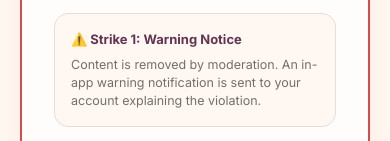
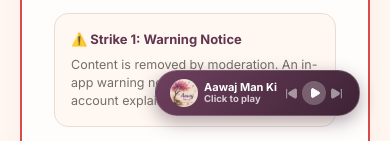
Before and after one commit to caryanamPratikp/mann_ki_aawaj-frontend, a React (Vite) app: page / in a window 390 px wide. Both pictures are taken after a click on the element "Community Guidelines". Shown: the part 632-773 px from the top of the page. Built offline with nearby package versions, Linux system fonts and the light colour scheme; no server answers; a web font is replaced by a local one.

Commit message:
music ui updt

```diff
--- a/src/components/layout/PublicLayout.jsx
+++ b/src/components/layout/PublicLayout.jsx
@@ -3,6 +3,7 @@ import { LogIn, Home, Menu, X } from 'lucide-react';
 import { Footer } from './Footer.jsx';
 import { useAuth } from '../../context/AuthContext.jsx';
 import { useLanguage } from '../../context/LanguageContext.jsx';
+import { MoodMusicWidget } from '../music/MoodMusicWidget.jsx';
 import logoMKA from '../../assets/logo_MKA.png';
 
 export function PublicLayout({ children, activeRoute, onNavigate }) {
@@ -242,6 +243,7 @@ export function PublicLayout({ children, activeRoute, onNavigate }) {
 
       <main style={{ flex: 1, overflowX: 'hidden' }}>{children}</main>
       <Footer onNavigate={onNavigate} />
+      {activeRoute !== '/music' && <MoodMusicWidget />}
     </div>
   );
 }
--- a/src/components/music/MoodMusicWidget.jsx
+++ b/src/components/music/MoodMusicWidget.jsx
@@ -3,6 +3,7 @@ import { createPortal } from 'react-dom';
 import { LoaderCircle, Music2, Pause, Play, Repeat, Repeat1, Shuffle, SkipBack, SkipForward, Volume2, VolumeX, X } from 'lucide-react';
 import { useMoodMusic } from '../../context/MoodMusicContext.jsx';
 import defaultCover from '../../assets/music-cover.jpg';
+import { apiMusicService } from '../../services/apiMusicService.js';
 import '../../styles/music.css';
 import { getListeningMoodOption } from '../../config/musicMoods.js';
 
@@ -61,9 +62,27 @@ export function MoodMusicWidget() {
     };
   }, [isWidgetOpen, setIsWidgetOpen]);
 
-  if (!music.currentTrack) return null;
+  const currentSeconds = music.duration * (music.progress / 100);
 
-  const currentSeconds = music.duration * (music.progress / 100);
+  const handleBubblePlayToggle = async () => {
+    if (music.currentTrack) {
+      music.togglePlay();
+      return;
+    }
+    if (music.queue && music.queue.length > 0) {
+      music.playTrack(music.queue[0], music.queue);
+      return;
+    }
+    try {
+      const res = await apiMusicService.getPublicTracks({ page: 0, size: 10 });
+      const tracks = res?.content || [];
+      if (tracks.length > 0) {
+        music.playTrack(tracks[0], tracks);
+      }
+    } catch (err) {
+      console.warn('Could not fetch music for bubble play:', err);
+    }
+  };
 
   // Drag start handler for mouse & touch
   const handleDragStart = (e) => {
@@ -149,24 +168,96 @@ export function MoodMusicWidget() {
         onMouseDown={handleDragStart}
         onTouchStart={handleDragStart}
       >
-        <button
+        <div
           className="music-player-bubble"
-          type="button"
-          onClick={(e) => {
-            if (hasMovedRef.current) {
-              e.preventDefault();
-              e.stopPropagation();
-              return;
-            }
-            music.setIsWidgetOpen(true);
+          style={{
+            display: 'flex',
+            alignItems: 'center',
+            gap: '6px',
+            padding: '4px 8px 4px 5px',
+            borderRadius: '22px',
+            background: 'linear-gradient(135deg, #6F405F 0%, #3D2334 100%)',
+            color: '#FFFFFF',
+            boxShadow: '0 6px 18px rgba(61, 35, 52, 0.4)',
+            border: '1.5px solid rgba(255, 255, 255, 0.2)',
+            cursor: isDraggingRef.current ? 'grabbing' : 'grab',
+            userSelect: 'none',
+            maxWidth: '210px',
+            position: 'relative',
           }}
-          aria-label="Open music player"
-          style={{ position: 'relative', bottom: 'auto', right: 'auto' }}
         >
-          <img src={music.currentTrack.coverUrl || defaultCover} alt="" onError={(e) => { e.currentTarget.src = defaultCover; }} />
-          <span>{music.currentTrack.title}</span>
-          {music.isPlaying ? <Pause size={16} /> : <Play size={16} />}
-        </button>
+          <img
+            src={music.currentTrack?.coverUrl || defaultCover}
+            alt=""
+            onError={(e) => { e.currentTarget.src = defaultCover; }}
+            style={{ width: '28px', height: '28px', borderRadius: '50%', objectFit: 'cover', flexShrink: 0 }}
+          />
+
+          <div
+            onClick={(e) => {
+              if (hasMovedRef.current) return;
+              music.setIsWidgetOpen(true);
+            }}
+            style={{ display: 'flex', flexDirection: 'column', flex: 1, minWidth: 0, cursor: 'pointer' }}
+          >
+            <span style={{ fontSize: '11px', fontWeight: 700, color: '#FFF', whiteSpace: 'nowrap', overflow: 'hidden', textOverflow: 'ellipsis', lineHeight: 1.1 }}>
+              {music.currentTrack?.title || 'Aawaj Man Ki'}
+            </span>
+            <span style={{ fontSize: '9.5px', color: 'rgba(255,255,255,0.75)', whiteSpace: 'nowrap', overflow: 'hidden', textOverflow: 'ellipsis', lineHeight: 1.1, marginTop: '1px' }}>
+              {music.currentTrack?.artist || 'Click to play'}
+            </span>
+          </div>
+
+          {/* Basic Controls Row */}
+          <div style={{ display: 'flex', alignItems: 'center', gap: '2px', flexShrink: 0 }} onMouseDown={(e) => e.stopPropagation()} onTouchStart={(e) => e.stopPropagation()}>
+            <button
+              type="button"
+              onClick={music.prevTrack}
+              disabled={!music.currentTrack}
+              style={{ background: 'none', border: 'none', color: '#FFF', cursor: 'pointer', padding: '2px', display: 'flex', alignItems: 'center', opacity: !music.currentTrack ? 0.5 : 1 }}
+              title="Previous"
+            >
+              <SkipBack size={13} fill="currentColor" />
+            </button>
+
+            <button
+              type="button"
+              onClick={handleBubblePlayToggle}
+              style={{
+                width: '24px',
+                height: '24px',
+                borderRadius: '50%',
+                background: 'rgba(255, 255, 255, 0.25)',
+                border: 'none',
+                color: '#FFF',
+                cursor: 'pointer',
+                display: 'flex',
+                alignItems: 'center',
+                justifyContent: 'center',
+                padding: 0,
+              }}
+              title={music.isPlaying ? 'Pause' : 'Play'}
+            >
+              {music.isBuffering ? (
+                <LoaderCircle size={12} className="music-spin" />
+              ) : music.isPlaying ? (
+                <Pause size={12} fill="currentColor" />
+              ) : (
+                <Play size={12} fill="currentColor" style={{ marginLeft: '1px' }} />
+              )}
+            </button>
+
+            <button
+              type="button"
+              onClick={music.nextTrack}
+              disabled={!music.currentTrack}
+              style={{ background: 'none', border: 'none', color: '#FFF', cursor: 'pointer', padding: '2px', display: 'flex', alignItems: 'center', opacity: !music.currentTrack ? 0.5 : 1 }}
+              title="Next"
+            >
+              <SkipForward size={13} fill="currentColor" />
+            </button>
+          </div>
+        </div>
       </div>,
       document.body
     );
--- a/src/context/MoodMusicContext.jsx
+++ b/src/context/MoodMusicContext.jsx
@@ -2,6 +2,8 @@ import React, { createContext, useCallback, useContext, useEffect, useRef, useSt
 import { useAuth } from './AuthContext.jsx';
 import { clearMusicSession, getMusicSessionUserId, readMusicSession, saveMusicSession } from '../utils/musicSession.js';
 import { dedupeTracksById, locateCurrentTrack } from '../utils/musicQueue.js';
+import { getMediaUrl } from '../config/env.js';
+import defaultCoverAsset from '../assets/music-cover.jpg';
 import {
   cycleRepeatMode,
   DEFAULT_PLAYBACK_MODES,
@@ -91,7 +93,16 @@ export function MoodMusicProvider({ children }) {
     }
 
     const safeIndex = ((index % tracks.length) + tracks.length) % tracks.length;
-    const track = tracks[safeIndex];
+    const targetTrack = tracks[safeIndex];
+    const resolvedUrl = getMediaUrl(targetTrack.audioUrl || targetTrack.publicAudioUrl || targetTrack.privateAudioUrl);
+    const resolvedCover = targetTrack.coverUrl ? getMediaUrl(targetTrack.coverUrl) : defaultCoverAsset;
+
+    const track = {
+      ...targetTrack,
+      audioUrl: resolvedUrl,
+      coverUrl: resolvedCover,
+    };
+
     const audio = audioRef.current;
     if (!audio) return;
 
@@ -107,7 +118,7 @@ export function MoodMusicProvider({ children }) {
     setIsBuffering(true);
     setIsWidgetOpen(true);
 
-    audio.src = track.audioUrl;
+    audio.src = resolvedUrl;
     audio.load();
     try {
       await audio.play();
--- a/src/styles/responsive.css
+++ b/src/styles/responsive.css
@@ -363,3 +363,91 @@ img, video, iframe {
   flex-wrap: nowrap !important;
 }
 .scroll-x-mobile::-webkit-scrollbar { display: none; }
+
+/* ══════════════════════════════════════════════════════
+   GLOBAL MOBILE OVERFLOW & CONTAINER RESPONSIVENESS
+   ══════════════════════════════════════════════════════ */
+@media (max-width: 768px) {
+  html, body, #root, .app-container, .main-wrapper {
+    max-width: 100vw !important;
+    overflow-x: hidden !important;
+  }
+
+  .hidden-mobile {
+    display: none !important;
+  }
+
+  .section-container {
+    padding: 0 16px !important;
+  }
+
+  .section-space {
+    padding: 48px 0 !important;
+  }
+
+  /* Landing Page Grid Overrides */
+  .landing-grid,
+  .features-grid,
+  .cards-grid,
+  .vs-grid,
+  .how-it-works-grid {
+    grid-template-columns: 1fr !important;
+    gap: 16px !important;
+  }
+
+  /* Music Section Mobile Responsive */
+  .music-page-redesign, .music-page-container {
+    padding: 12px 12px 100px 12px !important;
+    height: auto !important;
+    overflow-y: visible !important;
+    display: flex !important;
+    flex-direction: column !important;
+  }
+
+  .music-left-col {
+    display: none !important;
+  }
+
+  .music-right-col {
+    width: 100% !important;
+    max-width: 100% !important;
+    height: auto !important;
+    overflow-y: visible !important;
+  }
+
+  /* Waveform Player Mobile Scaling */
+  .waveform-player-container, .audio-post-card, .community-composer-card {
+    padding: 14px !important;
+    border-radius: 16px !important;
+    width: 100% !important;
+    box-sizing: border-box !important;
+  }
+
+  /* Top Navbar Search Input Mobile Fit */
+  .dynamic-navbar-search-input {
+    font-size: 13px !important;
+    padding: 6px 12px 6px 32px !important;
+  }
+}
+
+@media (max-width: 480px) {
+  .brand-name {
+    font-size: 16px !important;
+  }
+
+  .btn-accent, .btn-outline {
+    padding: 8px 14px !important;
+    font-size: 12.5px !important;
+  }
+
+  .music-player {
+    max-width: calc(100vw - 24px) !important;
+    padding: 14px !important;
+    border-radius: 18px !important;
+  }
+
+  .music-player-bubble {
+    max-width: calc(100vw - 32px) !important;
+    padding: 8px 14px !important;
+  }
+}
```
Also changed, not shown: src/components/music/CommunityFeed.jsx (+9 -42 lines).
